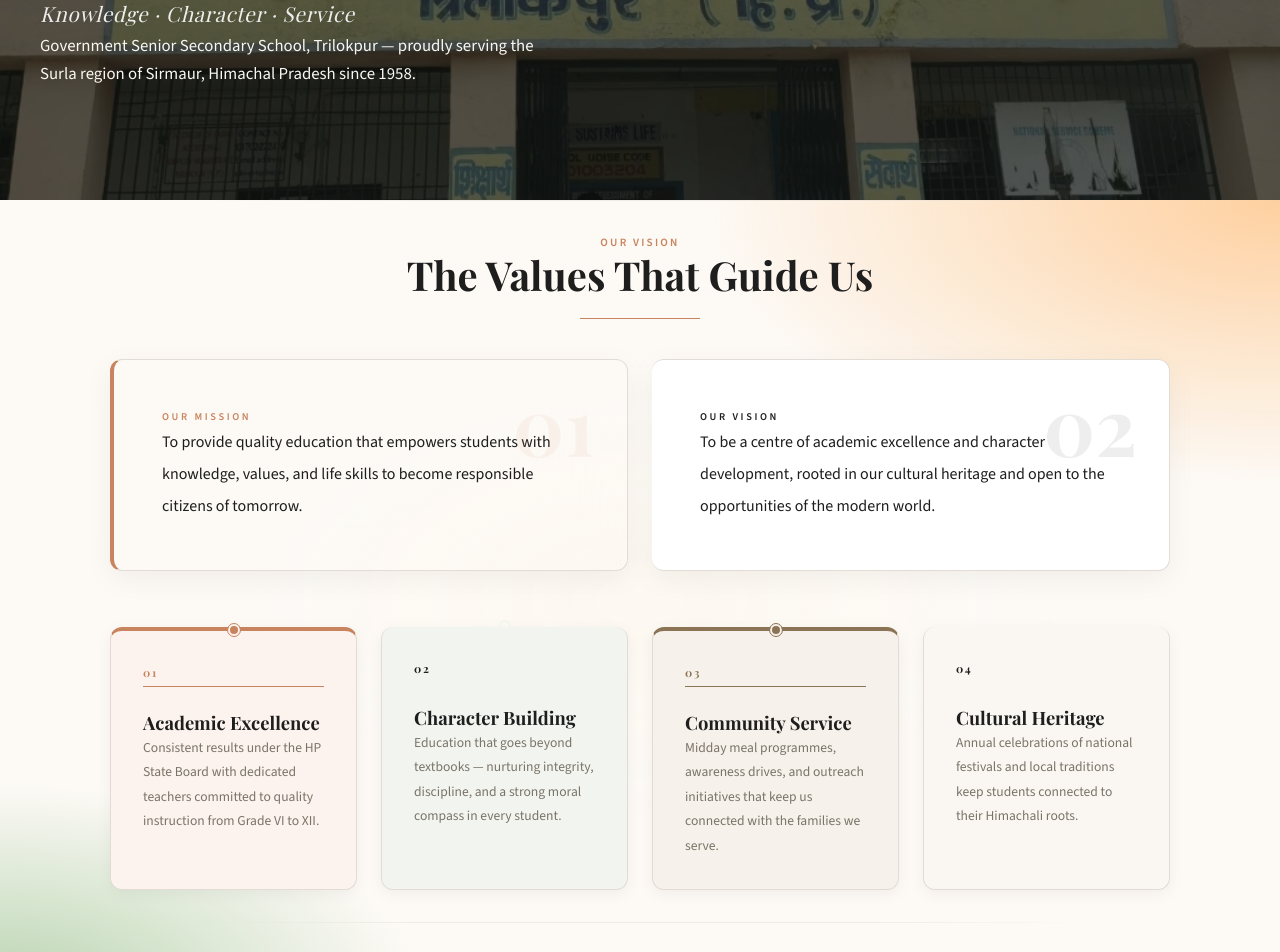
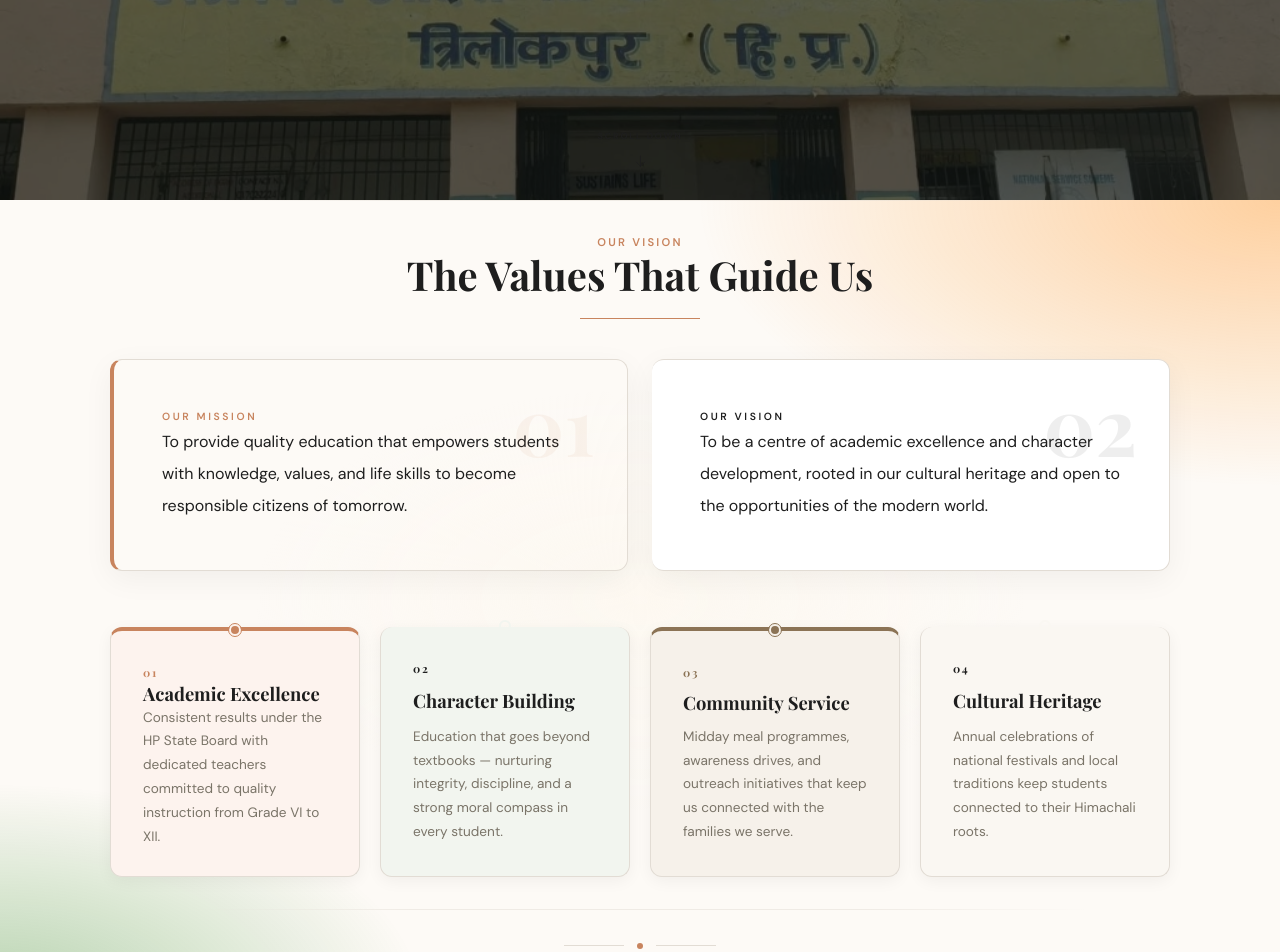
Before and after one commit to KhushiBagga20/GSSS-school-site, a Next.js app: page / in a window 1280 px wide. Shown: the part 600-1552 px from the top of the page. Built offline with nearby package versions, Linux system fonts and the light colour scheme.

Commit message:
Update staff photos, center/refine Hero responsiveness, swap to DM Sans font, make Vision cards square, and fix borderLeft style warning

```diff
--- a/app/globals.css
+++ b/app/globals.css
@@ -13,7 +13,7 @@
   --color-border: #E2DCD4;
 
   --font-heading: 'Playfair Display', Georgia, serif;
-  --font-body: 'Source Sans 3', 'Helvetica Neue', sans-serif;
+  --font-body: 'DM Sans', 'Helvetica Neue', sans-serif;
 }
 
 /* ─── Base Reset ─────────────────────────────────────────────── */
--- a/app/layout.tsx
+++ b/app/layout.tsx
@@ -1,5 +1,5 @@
 import type { Metadata } from 'next';
-import { Playfair_Display, Source_Sans_3 } from 'next/font/google';
+import { Playfair_Display, DM_Sans } from 'next/font/google';
 import './globals.css';
 import { LanguageProvider } from '@/lib/i18n';
 
@@ -10,9 +10,9 @@ const playfair = Playfair_Display({
   display: 'swap',
 });
 
-const sourceSans = Source_Sans_3({
+const dmSans = DM_Sans({
   subsets: ['latin'],
-  weight: ['400', '500', '600'],
+  weight: ['300', '400', '500', '600'],
   variable: '--font-body',
   display: 'swap',
 });
@@ -66,7 +66,7 @@ export default function RootLayout({
   children: React.ReactNode;
 }) {
   return (
-    <html lang="en" className={`${playfair.variable} ${sourceSans.variable}`}>
+    <html lang="en" className={`${playfair.variable} ${dmSans.variable}`}>
       <body>
         <LanguageProvider>{children}</LanguageProvider>
       </body>
--- a/components/Hero/Hero.tsx
+++ b/components/Hero/Hero.tsx
@@ -29,7 +29,7 @@ export default function Hero() {
     <section
       id="home"
       ref={sectionRef}
-      className="relative flex items-end overflow-hidden"
+      className="relative flex items-center justify-center overflow-hidden"
       style={{ minHeight: '100svh' }}
       aria-label="Hero section"
     >
@@ -46,7 +46,7 @@ export default function Hero() {
           className="object-cover"
           priority
           sizes="100vw"
-          style={{ objectPosition: 'center 30%' }}
+          style={{ objectPosition: 'center 20%' }}
         />
         {/* Dark overlay for text readability */}
         <div
@@ -55,11 +55,11 @@ export default function Hero() {
         />
       </motion.div>
 
-      {/* Content — left aligned, bottom area */}
+      {/* Content — centred */}
       <motion.div
-        className="relative z-10 px-6 md:px-10 pb-20 md:pb-28 pt-40"
+        className="relative z-10 w-full px-6 md:px-16 py-10 flex flex-col items-center text-center"
         style={{
-          maxWidth: '800px',
+          maxWidth: '900px',
           opacity: contentOpacity,
           y: contentY,
         }}
@@ -117,21 +117,6 @@ export default function Hero() {
           {t('hero.tagline')}
         </motion.p>
 
-        {/* Description */}
-        <motion.p
-          initial={{ opacity: 0, y: 16 }}
-          animate={{ opacity: 1, y: 0 }}
-          transition={{ duration: 0.7, delay: 0.6, ease: [0.22, 1, 0.36, 1] }}
-          style={{
-            color: '#FAF7F2',
-            fontFamily: 'var(--font-body)',
-            fontSize: 'clamp(0.9rem, 1.8vw, 1.05rem)',
-            maxWidth: '520px',
-            lineHeight: 1.7,
-          }}
-        >
-          {t('hero.description')}
-        </motion.p>
       </motion.div>
 
       {/* Scroll down indicator — centered at bottom */}
--- a/components/Vision/Vision.tsx
+++ b/components/Vision/Vision.tsx
@@ -88,7 +88,9 @@ export default function Vision() {
               viewport={{ once: true, margin: '-60px' }}
               className="relative p-10 md:p-12 rounded-xl"
               style={{
-                border: '1px solid var(--color-border)',
+                borderTop: '1px solid var(--color-border)',
+                borderRight: '1px solid var(--color-border)',
+                borderBottom: '1px solid var(--color-border)',
                 borderLeft: `4px solid ${card.accent}`,
                 backgroundColor: i === 0 ? 'var(--color-cream)' : '#fff',
                 borderRadius: '12px',
@@ -139,8 +141,7 @@ export default function Vision() {
         </div>
 
         {/* ── Values infographic ────────────────────── */}
-        {/* Desktop: horizontal timeline strip; Mobile: stacked */}
-        <div className="hidden md:flex items-stretch gap-6">
+        <div className="hidden md:flex items-stretch gap-5">
           {visionValues.map((value, i) => {
             const pal = PALETTE[i];
             return (
@@ -150,13 +151,14 @@ export default function Vision() {
                 initial="hidden"
                 whileInView="visible"
                 viewport={{ once: true, margin: '-40px' }}
-                className="flex-1 flex flex-col relative rounded-xl"
+                className="flex-1 relative rounded-xl"
                 style={{
                   border: '1px solid var(--color-border)',
                   borderTop: `4px solid ${pal.accent}`,
                   backgroundColor: pal.bg,
                   borderRadius: '12px',
                   boxShadow: '0 4px 16px rgba(0, 0, 0, 0.05)',
+                  aspectRatio: '1 / 1',
                 }}
               >
                 {/* Top connector dot */}
@@ -166,10 +168,9 @@ export default function Vision() {
                   aria-hidden="true"
                 />
 
-                <div className="p-8 flex flex-col h-full">
-                  {/* Big number */}
+                <div className="p-8 h-full flex flex-col justify-between">
+                  {/* Number label */}
                   <div
-                    className="mb-6 inline-block"
                     style={{
                       fontFamily: 'var(--font-heading)',
                       fontSize: '0.7rem',
@@ -177,15 +178,13 @@ export default function Vision() {
                       letterSpacing: '0.15em',
                       textTransform: 'uppercase',
                       color: pal.accent,
-                      borderBottom: `1px solid ${pal.accent}`,
-                      paddingBottom: '4px',
+                      display: 'inline-block',
                     }}
                   >
                     {value.number}
                   </div>
 
                   <h3
-                    className="mb-4"
                     style={{
                       fontFamily: 'var(--font-heading)',
                       fontSize: '1.15rem',
@@ -198,23 +197,21 @@ export default function Vision() {
                   </h3>
 
                   <p
-                    className="flex-1"
                     style={{
                       fontFamily: 'var(--font-body)',
                       fontSize: '0.85rem',
                       color: 'var(--color-muted)',
-                      lineHeight: 1.8,
+                      lineHeight: 1.75,
                     }}
                   >
                     {t(value.descriptionKey as Parameters<typeof t>[0])}
                   </p>
-
-                  {/* Bottom icon — removed to keep cards compact */}
                 </div>
               </motion.div>
             );
           })}
         </div>
+
 
         {/* Mobile: accordion-style stack */}
         <div className="flex flex-col md:hidden gap-4">
@@ -229,7 +226,9 @@ export default function Vision() {
                 viewport={{ once: true, margin: '-20px' }}
                 className="flex gap-6 p-6 rounded-xl"
                 style={{
-                  border: '1px solid var(--color-border)',
+                  borderTop: '1px solid var(--color-border)',
+                  borderRight: '1px solid var(--color-border)',
+                  borderBottom: '1px solid var(--color-border)',
                   borderLeft: `4px solid ${pal.accent}`,
                   backgroundColor: pal.bg,
                   borderRadius: '12px',
--- a/data/school.ts
+++ b/data/school.ts
@@ -328,7 +328,7 @@ export const staffMembers: StaffMember[] = [
     designationHi: 'अध्यापक',
     subject: 'Computer Science',
     subjectHi: 'कम्प्यूटर विज्ञान',
-    imageSrc: null,
+    imageSrc: '/images/staff/mohammed.png',
   },
   {
     id: 's14',
@@ -488,7 +488,7 @@ export const staffMembers: StaffMember[] = [
     designationHi: 'एसएमसी अध्यक्ष',
     subject: '',
     subjectHi: '',
-    imageSrc: null,
+    imageSrc: '/images/staff/pawan.png',
   },
   {
     id: 's30',
```
Also changed, not shown: public/images/staff/mohammed.png (added), public/images/staff/pawan.png (added).
